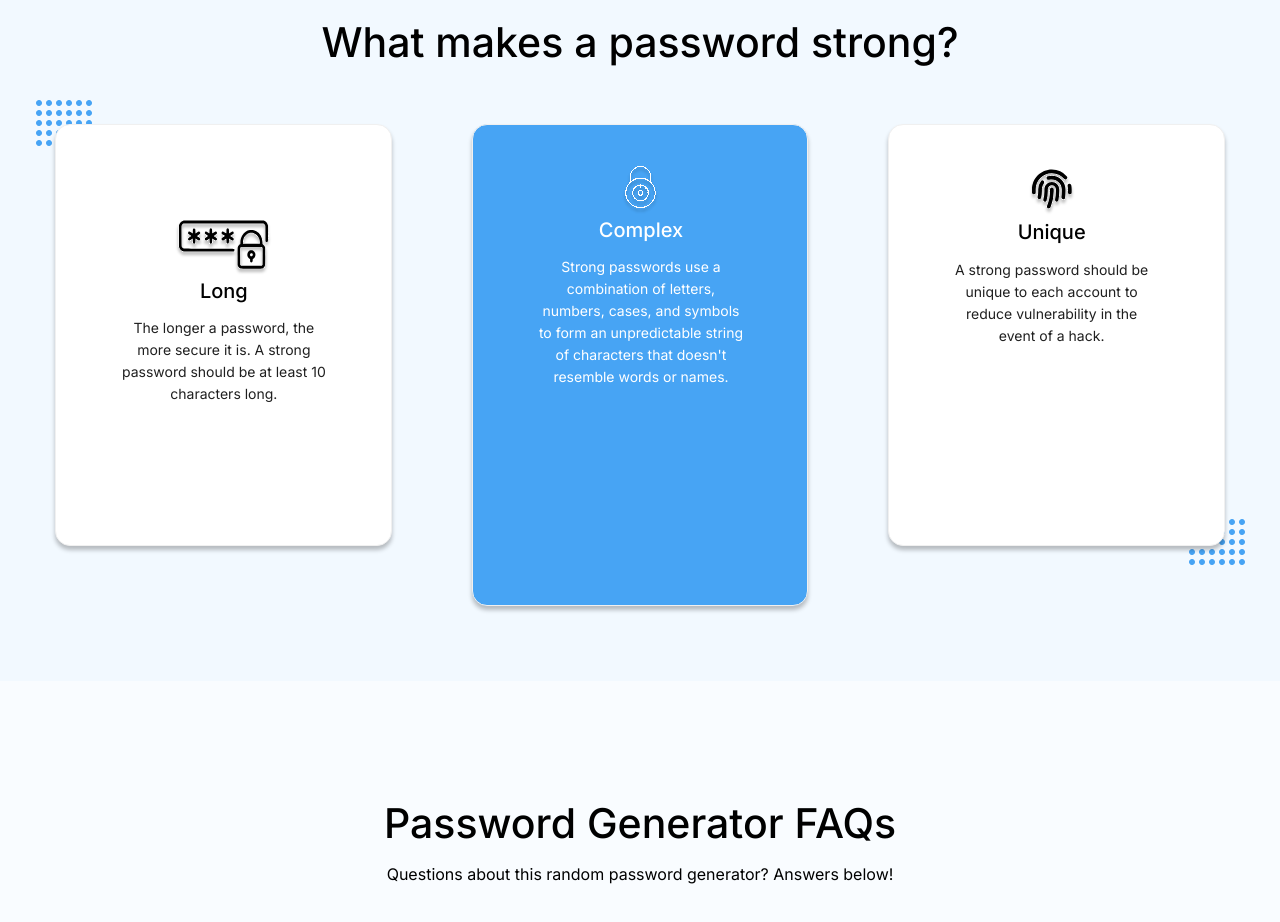
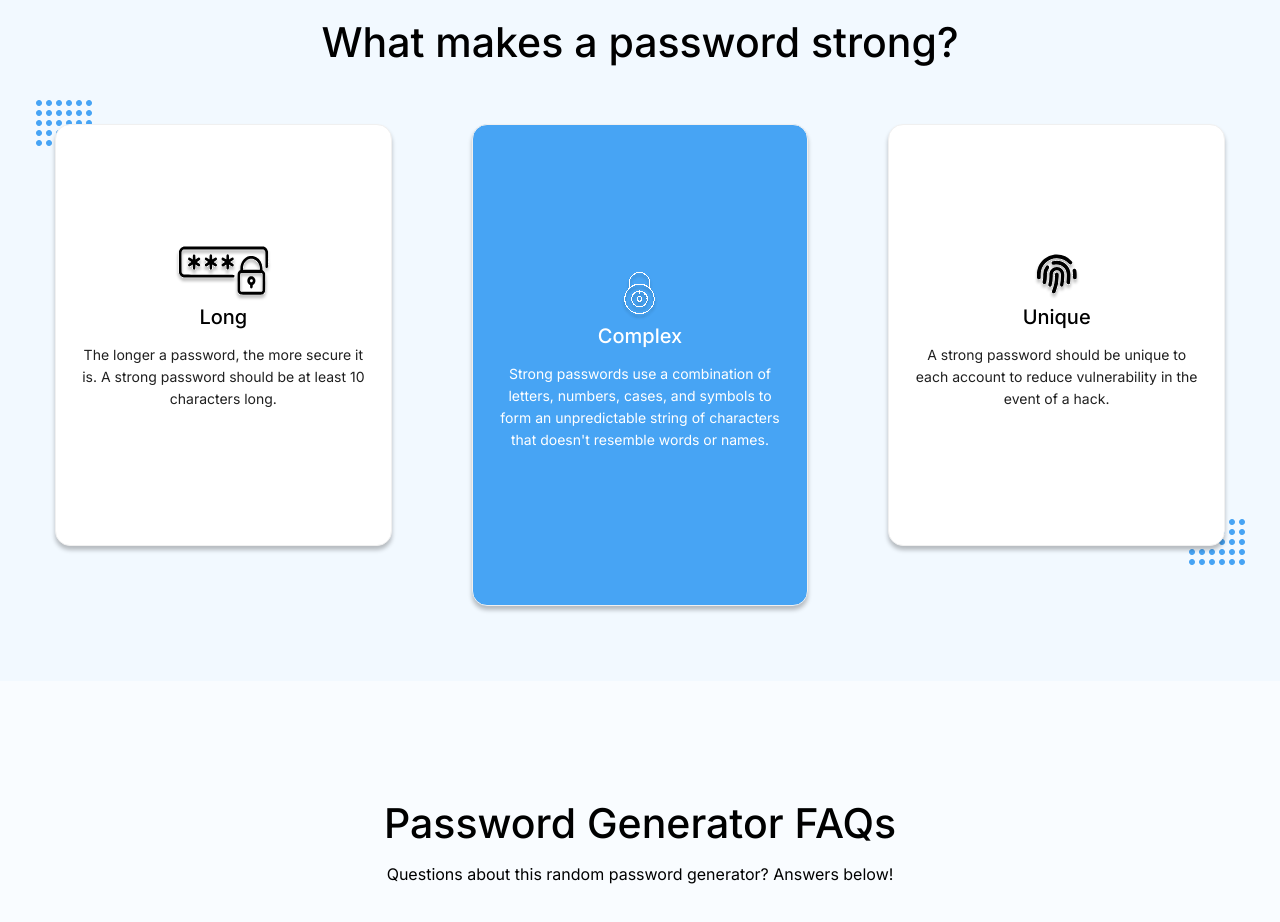
Before and after one commit to musclepassword/musclepassword, a Next.js app: page / in a window 1280 px wide. Shown: the part 900-1822 px from the top of the page. Built offline with nearby package versions, Linux system fonts and the light colour scheme.

Commit message:
[feat] About Card style changed

```diff
--- a/src/components/About/index.js
+++ b/src/components/About/index.js
@@ -18,7 +18,6 @@ export default function AboutSection() {
                                 height: 422,
                                 borderRadius: "15px",
                                 boxShadow: "0 4px 4px 0 rgba(0, 0, 0, 0.25)",
-                                padding: "44.7px 34px 75.8px 35px",
                                 margin: "40px",
                                 justifyContent: "center",
                                 alignItems: "center",
@@ -48,7 +47,6 @@ export default function AboutSection() {
                                 height: 482,
                                 borderRadius: "15px",
                                 boxShadow: "0 4px 4px 0 rgba(0, 0, 0, 0.25)",
-                                padding: "44px 40px 213px 42px",
                                 backgroundColor: "#47a4f4",
                                 color: "#fff",
                                 margin: "40px",
@@ -73,7 +71,6 @@ export default function AboutSection() {
                                 height: 422,
                                 borderRadius: "15px",
                                 boxShadow: "0 4px 4px 0 rgba(0, 0, 0, 0.25)",
-                                padding: "20px 46px 168px 36px",
                                 margin: "40px",
                                 justifyContent: "center",
                                 alignItems: "center",
```
